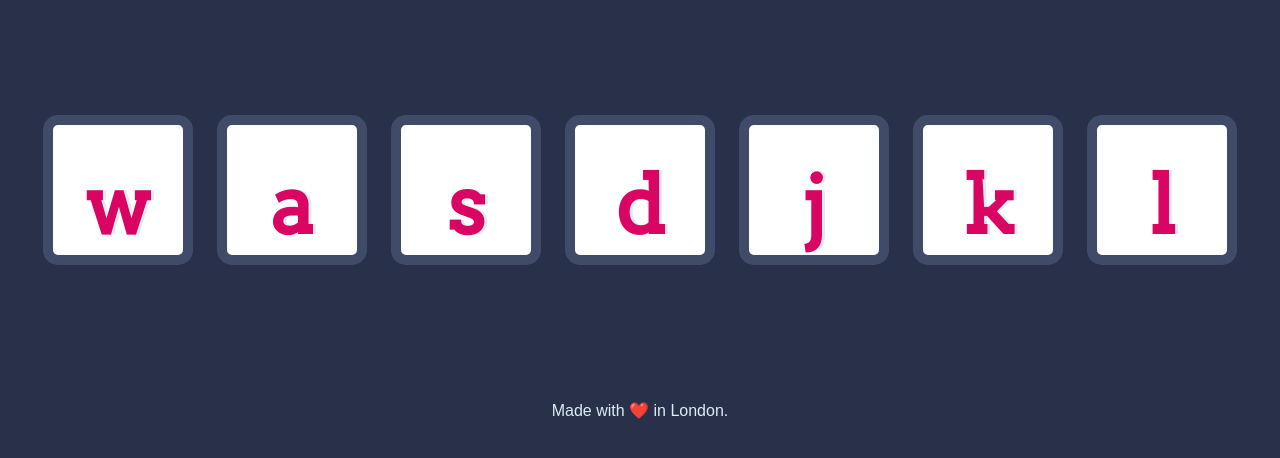
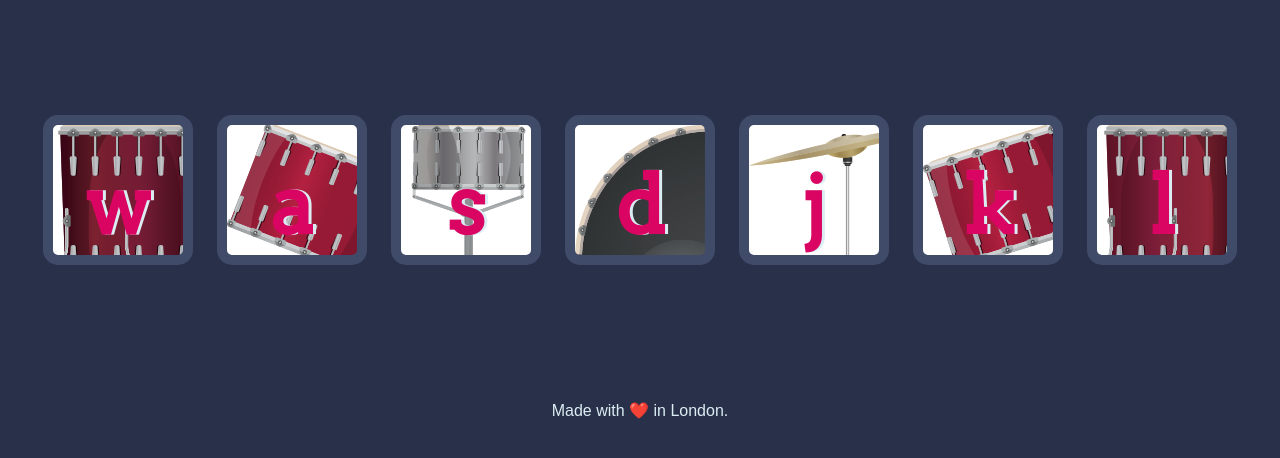
Before and after one commit to Alessandranitti15/The-drum-kit, a plain HTML site: page index.html in a window 1280 px wide. Shown: the part 174-632 px from the top of the page. Drawn offline with Linux system fonts and the light colour scheme.

Commit message:
Update styles.css

```diff
--- a/styles.css
+++ b/styles.css
@@ -16,31 +16,31 @@ footer {
   font-family: sans-serif;
 }
 
-.w {background-image: url("images/tom4.png");
+.w {background-image: url("tom4.png");
 
 }
 
-.a {background-image: url("images/tom1.png");
+.a {background-image: url("tom1.png");
 
 }
 
-.s {background-image: url("images/snare.png");
+.s {background-image: url("snare.png");
 
 }
 
-.d {background-image: url("images/kick.png");
+.d {background-image: url("kick.png");
 
 }
 
-.j {background-image: url("images/crash.png");
+.j {background-image: url("crash.png");
 
 }
 
-.k {background-image: url("images/tom2.png");
+.k {background-image: url("tom2.png");
 
 }
 
-.l {background-image: url("images/tom3.png");
+.l {background-image: url("tom3.png");
 
 }
 
```
